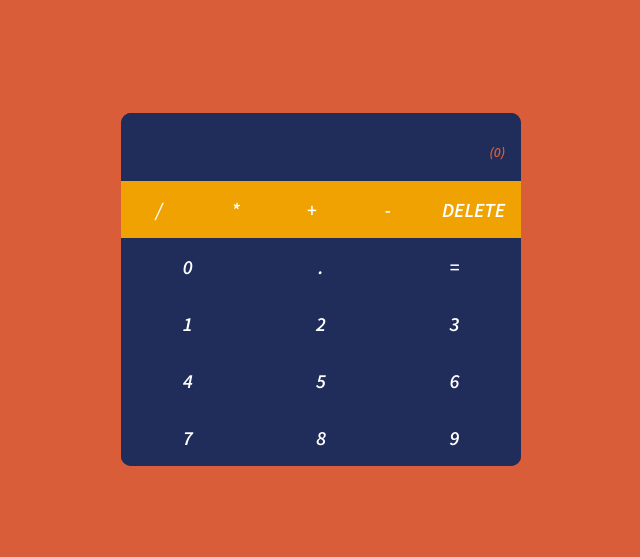
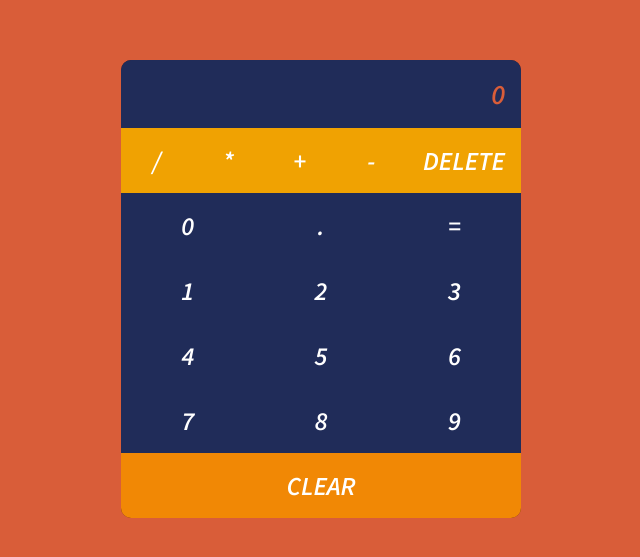
Before and after one commit to niccmac/calculator, a React (Create React App) app: page / in a window 1280 px wide. Shown: the part 111-668 px from the top of the page, without its empty margins (319-959 px from the left). Built offline with nearby package versions, Linux system fonts and the light colour scheme.

Commit message:
Add fubnctionality

```diff
--- a/src/App.js
+++ b/src/App.js
@@ -9,39 +9,159 @@ function App() {
   // Operators
   const ops = ["/", "*", "+", "-", "."];
 
-  // Calculator function
+  // Add numbers and operators
+  const updateCalc = (value) => {
+    if (
+      (ops.includes(value) && calc === "") ||
+      (ops.includes(value) && ops.includes(calc.slice(-1)))
+    ) {
+      return;
+    }
+    setCalc(calc + value);
+    if (!ops.includes(value)) {
+      setResult(eval(calc + value).toString());
+    }
+  };
 
-  const updateCalc = (value) => {
-    setCalc(calc + value);
+  // Calculate
+
+  const calaculator = () => {
+    setCalc(eval(calc).toString());
+  };
+
+  // Delete last
+
+  const deleteLast = () => {
+    if (calc === "") {
+      return;
+    }
+    const value = calc.slice(0, -1);
+    setCalc(value);
   };
 
   return (
     <div className="App">
       <div className="calaculator">
         <div className="calc-display">
-          <span>(0) </span>
-          {calc}
+          {result ? <span>({result})</span> : ""}&nbsp;
+          {calc || "0"}
         </div>
         <div className="calc-operators">
-          <button>/</button>
-          <button>*</button>
-          <button>+</button>
-          <button>-</button>
-          <button>DELETE</button>
+          <button
+            onClick={() => {
+              updateCalc("/");
+            }}
+          >
+            /
+          </button>
+          <button
+            onClick={() => {
+              updateCalc("*");
+            }}
+          >
+            *
+          </button>
+          <button
+            onClick={() => {
+              updateCalc("+");
+            }}
+          >
+            +
+          </button>
+          <button
+            onClick={() => {
+              updateCalc("-");
+            }}
+          >
+            -
+          </button>
+
+          <button onClick={deleteLast}>DELETE</button>
         </div>
         <div className="calc-numbers">
-          <button>0</button>
-          <button>.</button>
-          <button>=</button>
-          <button>1</button>
-          <button>2</button>
-          <button>3</button>
-          <button>4</button>
-          <button>5</button>
-          <button>6</button>
-          <button>7</button>
-          <button>8</button>
-          <button>9</button>
+          <button
+            onClick={() => {
+              updateCalc("0");
+            }}
+          >
+            0
+          </button>
+          <button
+            onClick={() => {
+              updateCalc(".");
+            }}
+          >
+            .
+          </button>
+
+          <button onClick={calaculator}>=</button>
+
+          <button
+            onClick={() => {
+              updateCalc("1");
+            }}
+          >
+            1
+          </button>
+          <button
+            onClick={() => {
+              updateCalc("2");
+            }}
+          >
+            2
+          </button>
+          <button
+            onClick={() => {
+              updateCalc("3");
+            }}
+          >
+            3
+          </button>
+          <button
+            onClick={() => {
+              updateCalc("4");
+            }}
+          >
+            4
+          </button>
+          <button
+            onClick={() => {
+              updateCalc("5");
+            }}
+          >
+            5
+          </button>
+          <button
+            onClick={() => {
+              updateCalc("6");
+            }}
+          >
+            6
+          </button>
+          <button
+            onClick={() => {
+              updateCalc("7");
+            }}
+          >
+            7
+          </button>
+          <button
+            onClick={() => {
+              updateCalc("8");
+            }}
+          >
+            8
+          </button>
+          <button
+            onClick={() => {
+              updateCalc("9");
+            }}
+          >
+            9
+          </button>
+        </div>
+        <div className="clear-calc">
+          <button onClick={() => setCalc("")}>CLEAR</button>
         </div>
       </div>
     </div>
--- a/src/index.css
+++ b/src/index.css
@@ -51,7 +51,7 @@ button {
   border: none;
   outline: none;
   color: white;
-  font-size: 20px;
+  font-size: 26px;
   padding: 16px;
   cursor: pointer;
   transition: 0.4s;
@@ -81,3 +81,9 @@ button:hover {
   max-width: 33.333%;
   background-color: var(--dark);
 }
+
+.clear-calc button {
+  text-align: center;
+  width: 100%;
+  background-color: var(--secondary);
+}
```
